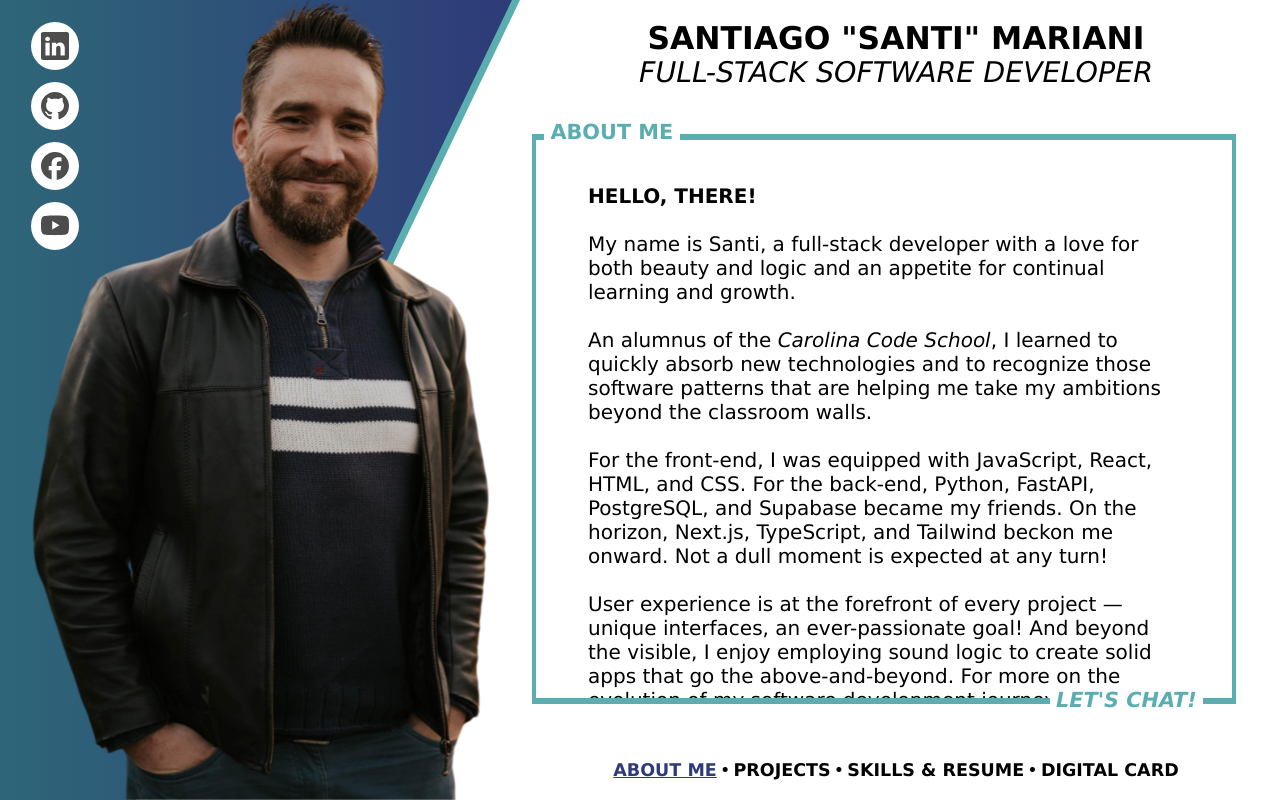
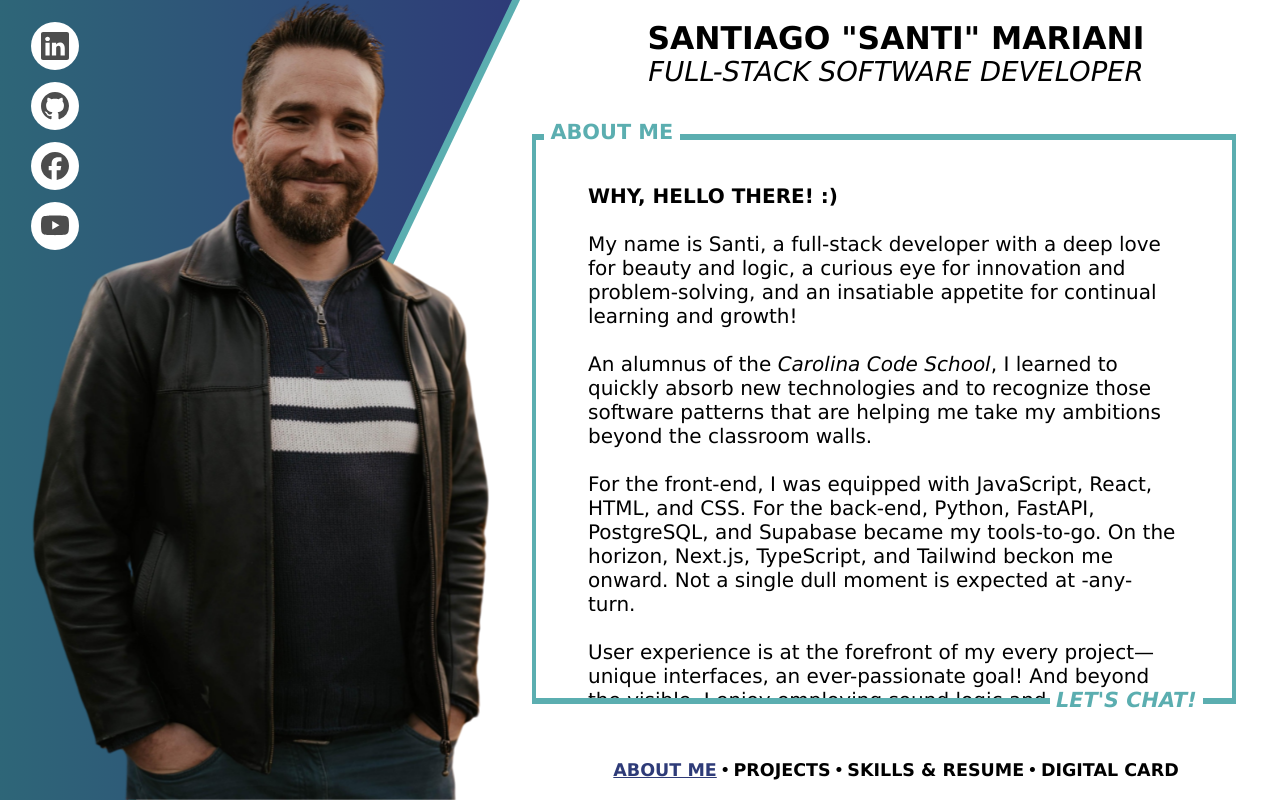
Before and after one commit to santimariani/portfolio, a React (Vite) app: page / in a window 1280 px wide. Built offline with nearby package versions, Linux system fonts and the light colour scheme.

Commit message:
updated bio:

```diff
--- a/src/CSS/ContentArea.css
+++ b/src/CSS/ContentArea.css
@@ -85,7 +85,7 @@ h2:hover::after {
 }
 
 #title {
-  font-size: calc(1.8vh + 1.1vw);
+  font-size: calc(1.75vh + 1.05vw);
   font-style: italic;
   max-width: 60vw;
   max-height: 6vh;
--- a/src/Routes/About.jsx
+++ b/src/Routes/About.jsx
@@ -5,11 +5,12 @@ const About = () => {
   return (
     <div>
       <p className="left" style={{ padding: "3vh 4vh" }}>
-        <span className="bold">HELLO, THERE!</span>
+        <span className="bold">WHY, HELLO THERE! :)</span>
         <br></br>
         <br></br>
-        My name is Santi, a full-stack developer with a love for both beauty and
-        logic and an appetite for continual learning and growth.
+        My name is Santi, a full-stack developer with a deep love for beauty and
+        logic, a curious eye for innovation and problem-solving, and an
+        insatiable appetite for continual learning and growth!
         <br></br>
         <br></br>
         An alumnus of the <span className="italics">Carolina Code School</span>,
@@ -19,50 +20,211 @@ const About = () => {
         <br></br>
         <br></br>
         For the front-end, I was equipped with JavaScript, React, HTML, and CSS.
-        For the back-end, Python, FastAPI, PostgreSQL, and Supabase became my friends. On
-        the horizon, Next.js, TypeScript, and Tailwind beckon me onward. Not a
-        dull moment is expected at any turn!
+        For the back-end, Python, FastAPI, PostgreSQL, and Supabase became my
+        tools-to-go. On the horizon, Next.js, TypeScript, and Tailwind beckon me
+        onward. Not a single dull moment is expected at -any- turn.
         <br></br>
         <br></br>
-        User experience is at the forefront of every project — unique
+        User experience is at the forefront of my every project—unique
         interfaces, an ever-passionate goal! And beyond the visible, I enjoy
-        employing sound logic to create solid apps that go the above-and-beyond.
-        For more on the evolution of my software development journey, see my{" "}
-        <Link to="/projects">Projects</Link> below!
+        employing sound logic and best principles to create solid apps that go
+        above-and-beyond. For more on the evolution of my software development
+        journey, see my <Link to="/projects">Projects</Link> below!
         <br></br>
         <br></br>
+        With the essentials taken care of, feel free now to keep on reading at
+        your own peril, for to do so will mean going knee-deep into the realm of
+        Santi Lore. Think twice before doing it! Yet not thrice, lest drama
+        queens get bored.
         <br></br>
-        <span className="bold">MY JOURNEY:</span>
+        <br></br>
+        <span className="bold">"DON'T CRY FOR ME..."</span>
         <br></br>
         <br></br>
         Originally born in Argentina (
         <span className="italics">hablo español</span>), I moved to the United
-        States in 1996, falling in love with the culture of my new home. I went
-        to Wofford College, majoring{" "}
-        <span className="italics">summa cum laude</span> in Finance, and then
-        devoted the next ten years to non-profit service work, locally and
-        abroad. Grateful for these years of service, I returned to my beloved
-        Spartanburg, to be closer to family, friends, and home.
+        States in 1996 with my parents and one brother, falling in love with my
+        new home. While learning a new language had its immense challenges, it
+        taught me the importance of consistency and rewarded me with the
+        capacity to understand life through two diverse cultural "modes." As an
+        immigrant family, we learned to take nothing for granted — there were no
+        generational hand-me-downs; only what could be earned through sweat,
+        tears of sacrifice, and hard work.
         <br></br>
         <br></br>
-        <br></br>
-        <span className="bold">PROFESSIONAL GROWTH:</span>
+        Despite the language barrier, I graduated from Spartanburg High School
+        as a Palmetto Fellow Scholar, being in the top 3% of my class. I took
+        voice lessons and was <span className="italics">painfully</span>{" "}
+        socially awkward. Above all, I made friendships that, since then, have
+        only grown. For I am one fortunate soul.
         <br></br>
         <br></br>
-        Three years ago, I became a realtor and a rapidly growing content
-        creator, learning the ins and outs of impromptu marketing. Thanks to my
-        efforts and local contributions, I thus become a Planning Commissioner
-        for the City of Spartanburg, an Ambassador for OneSpartanburg, Inc.'s
-        "Power Up" entrepreneurship program, and a source and point of contact
-        for the local news.
+        <span className="bold">ENTER—WOFFORD</span>
         <br></br>
         <br></br>
-        Yet what's the point of all work and no fun?! Hence, while juggling all
-        this, I also became a{" "}
-        <span className="italics">Spartanburg Cocktail Masters</span> annual
-        event co-creator, helping to draw in hundreds of people to our beautiful
-        city and raising tens of thousands of dollars for a local cause. Keep
-        your eyes on our{" "}
+        One of my greatest joys in these early years is having attended Wofford
+        College, majoring <span className="italics">summa cum laude</span> in
+        Finance. There, I became a student leader through the Success Initiative
+        program, where I began to understand the fundamentals of
+        entrepreneurship. In practice, I discovered within the program a need
+        for more efficient communication between the various groups. To solve
+        this unperceived need, I created a tailored online-forum — facilitating
+        real-time conversations and saving the program thousands of dollars.
+        Hence, I earned the{" "}
+        <span className="italics">
+          Dr. James Proctor Award for Innovation, Creativity, and
+          Entrepreneurship
+        </span>
+        ... and a trend for creative problem-solving was born!
+        <br></br>
+        <br></br>
+        (I also continued performing as a singer during this time and was even
+        the protagonist in a children's opera:{" "}
+        <span className="italics">Sid the Serpent Who Wanted to Singp</span>.
+        But as I had to wear a leotard for this one, we do not talk about this,
+        nay, not even in whispers. Who even -is- this Sid fellow of old?!)
+        <br></br>
+        <br></br>
+        Balancing my creative outlets, my financial classes helped me to look at
+        challenges through more of an analytical mindset. Attention to detail
+        became a constant necessity, the application of mathematics a daily
+        must. "How boring," some might say. Yet I loved every moment of it! And
+        so I earned the{" "}
+        <span className="italics">
+          Departmental Award for Academic Achievement, Scholarly Promise, and
+          Intellectual and Moral Integrity
+        </span>
+        . I am thus undeniably and irrevocably a 100% certifiable (and
+        certified!) nerd, geek, and dork.
+        <br></br>
+        <br></br>
+        <span className="bold">TWO ROADS DIVERGE</span>
+        <br></br>
+        <br></br>
+        To conclude my time at Wofford, I was selected to go to the Aspen
+        Institute as an intern — a first for Wofford, "so make us shine like we
+        are among the best!" There, I met world leaders as I did various tasks
+        to support the operations of this globally renowned think-tank. On the
+        one hand, I was amazed by the human capacity for progress. On the other,
+        I noticed how many of the world's wealthiest were still left grappling
+        for a deeper meaning to it all.
+        <br></br>
+        <br></br>
+        "We have everything yet are still unhappy," it was mentioned at a
+        private group gathering. "For this problem and answer is yet to be
+        found."
+        <br></br>
+        <br></br>
+        Until then, I had been aspiring to be 'financially free.' This was the
+        path to which I had given my all! It was why I had majored in finance.
+        It was why I did my every project. It was why I had accepted this
+        internship when even asked at all...
+        <br></br>
+        <br></br>
+        Yet after hearing that admission, I was forever a changed man, having
+        been spared decades of mindless wandering. My heart thus embarked on a
+        different adventure. A new path became trod.
+        <br></br>
+        <br></br>
+        <span className="bold">IN PURSUIT OF A GREATER LOVE</span>
+        <br></br>
+        <br></br>
+        Much could be written about the next ten years of my life. Yet as surely
+        only my mother is reading at this point, I will only say how blessed I
+        am to have been gifted this decade of service, "non-profit" work.
+        <br></br>
+        <br></br>
+        For ten years I got to travel the world, going from Pennsylvania to
+        Italy then to Africa and finally to Carolina of North. I tried hot wine
+        in a wintry Poland. I touched Michelangelo's{" "}
+        <span className="italics">Pieta</span> supposedly protected behind thick
+        glass walls.
+        <br></br>
+        <br></br>
+        For ten years I got to tend to the actively dying, rejoice at the birth
+        of newborns, give a clumsy word or two to those plunged in sorrow.
+        <br></br>
+        <br></br>For ten years I saw people come alive after years of internal
+        drudgery; eyes light up after decades of glimpsing in strained darkness;
+        tears roll down cheeks once covered in spiritual soot.
+        <br></br>
+        <br></br>
+        Time and time again, others showed me that there is goodness to be
+        found, even in the most difficult of circumstances. Those of different
+        cultures showed me how we all have one same intrinsic longing... a
+        common and equal dignity... a single human fabric from which we are
+        weaved and made to grow.
+        <br></br>
+        <br></br>
+        And thus I returned to my beloved Spartanburg after those ten years,
+        thankful for the graces received, thankful to once again be among family
+        and friends... thankful to once again be among familiar roots from which
+        sprung "home."
+        <br></br>
+        <br></br>
+        <span className="bold">TWO ROADS CONVERGE</span>
+        <br></br>
+        <br></br>
+        The year was 2020, and the world, for a while, turned off. I played a
+        lot of Stardew Valley and afterwards pivoted towards a new career. I
+        became a realtor, to wed the previous path of finance with the more
+        current one of service work.
+        <br></br>
+        <br></br>
+        As a realtor, I had to learn to understand my clients' true needs, going
+        from the surface "what's" that were presented to the deeper "why's" from
+        which satisfaction is born. Doing this full-time meant learning to
+        become adept at handling multiple "projects" simultaneously,
+        orchestrating deals and practicalities to help them reach that end-dream
+        goal. With each success, I sought to then do it better. With each
+        dropped deal, I asked myself where I could have done better, or more.
+        <br></br>
+        <br></br>
+        Having returned to social media as a professional necessity, I rapidly
+        grew as a content creator. I sought to only provide what was of value as
+        I learned the ins and outs of impromptu marketing. I became a local
+        voice. And hence, thanks to my efforts and local contributions, I became
+        a Planning Commissioner for the City of Spartanburg, one of
+        OneSpartanburg, Inc.'s (the 2021 US Chamber of Commerce) first
+        Ambassadors for their "Power Up" entrepreneurship program, and a source
+        and point of contact for the local news.
+        <br></br>
+        <br></br>
+        Toes were stepped on, lessons learned, and new leadership skills
+        acquired as I considered and weighed in the needs of individuals in
+        contrast to the needs of the whole.
+        <br></br>
+        <br></br>
+        So many unique opportunities. I am thankful for it all!
+        <br></br>
+        <br></br>
+        <span className="bold">AND NOW... A HAPPY TOAST</span>
+        <br></br>
+        <br></br>
+        Yet what would be the point of all work and no fun?! Hence, while
+        juggling all this, I also became a co-creator for the{" "}
+        <span className="italics">Spartanburg Cocktail Masters</span>... and at
+        the prompting, no less, of a cop! And so, hundreds of people have been
+        drawn in these last two years to our beautiful Spartanburg to taste the
+        samples of 15 local competitors — who in turn battle it out to be the
+        next Spartanburg Cocktail Master, all to support a local cause. For
+        Spartanburg, if you haven't noticed, downright rocks.
+        <br></br>
+        <br></br>
+        The creation of this annual event helped me learn so many lessons—both
+        as a leader and simultaneously a member of the group—especially as it
+        pertained to managing priorities, expectations, and deadlines. Sponsors,
+        vendors, competitors, venues, judges, licenses, insurance, laws, and so
+        much more had to be juggled to bring this event to life! And so I
+        learned to delegate what I could not do to those who could, and what I{" "}
+        <span className="italics">could</span> do to those who could do it{" "}
+        <span className="italics">better</span>. Due to its success, the event
+        has been adopted by a state-wide organization, which -itself- was a new
+        challenge, yet a most worthwhile one, that the event may grow for years
+        to come.
+        <br></br>
+        <br></br>
+        So keep your eyes on our{" "}
         <a
           href="https://burgcocktailmasters.com/"
           target="_blank"
@@ -73,8 +235,7 @@ const About = () => {
         every August to join in on the fun!
         <br></br>
         <br></br>
-        <br></br>
-        <span className="bold">A NEW ADVENTURE BEGINS:</span>
+        <span className="bold">TO NEW ADVENTURES!</span>
         <br></br>
         <br></br>
         In the midst of such intense activity, I ended up discovering a true
@@ -82,13 +243,13 @@ const About = () => {
         life. My observant brother (a classy geek and bona fide dork) encouraged
         me to take a closer look at coding, knowing it would wash with so many
         fun chemicals my ADHD brain, oh-so-OCD prone. And so I became — at long
-        happy last — a software developer, ready to bring greater beauty and order
-        to the world through code.
+        happy last — a software developer, ready to bring greater beauty and
+        order to the world through code.
         <br></br>
         <br></br>
         In my spare time, I enjoy hiking with friends, watching others play
-        Minecraft, and -not- talking long walks on the beach, lest the sand get
-        in in-every-which-spot.
+        Minecraft, and <span className="italics">not</span> taking long walks on
+        the beach, lest the sand get in in-every-which-spot.
         <br></br>
         <br></br>
         Thank you for taking the time to get to know me! Now join me on my
@@ -97,7 +258,7 @@ const About = () => {
         to come.
         <br></br>
         <br></br>
-        <span className="bold">Enjoy your stay!</span> :)
+        <span className="bold">ENJOY YOUR STAY :D</span>
       </p>
     </div>
   );
```
